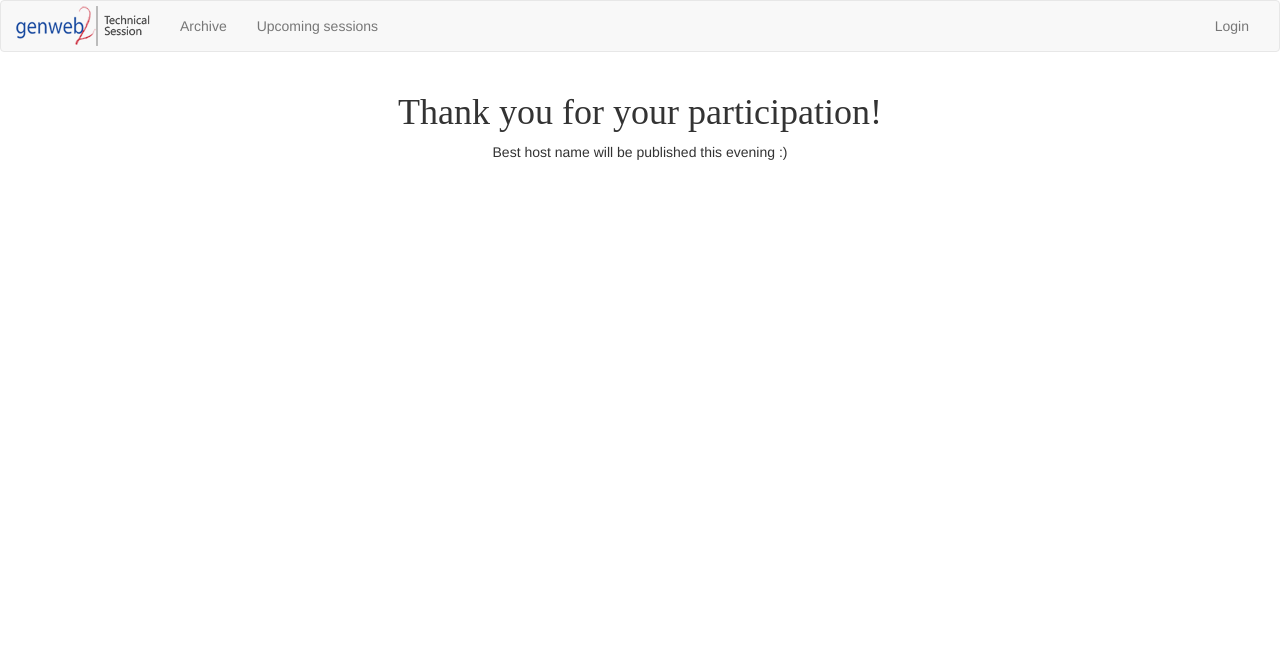
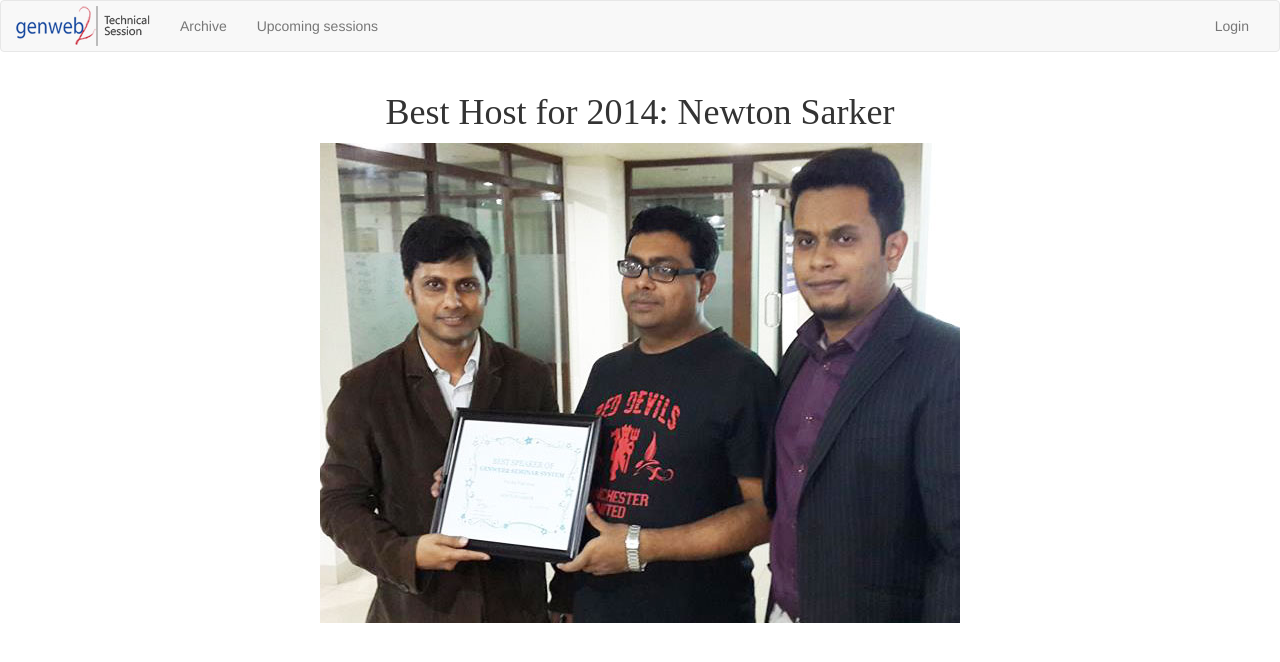
Before and after one commit to tahmina8765/technical-session, a CakePHP app: the page made by app/View/Pages/home.ctp in a window 1280 px wide. Shown: the top 662 px of the page. Run offline with PHP 8.4 and a stand-in for CakePHP, Linux system fonts and the light colour scheme; the template is opened without the code that fills it, so the values that code supplies are empty; some libraries are stand-ins or nearby versions; some web fonts are replaced.

Commit message:
Best host

```diff
--- a/app/View/Elements/host.ctp
+++ b/app/View/Elements/host.ctp
@@ -1,10 +1,11 @@
 
 <div class="text-center">
-    <h1>Thank you for your participation! </h1>
-    <p>Best host name will be published this evening :)</p>
+    <h1>Best Host for 2014: Newton Sarker </h1>
+    <p><?php echo $this->Html->img('speaker-of-the-year.jpg');?></p>
 </div>
 <br><br>
 <?php
+/*
 $result = $this->requestAction(
         'training_manager/Trainings/index/vote'
 );
@@ -36,4 +37,6 @@ if (!empty($trainings)) {
     </ul>
     <?php
 }
+ *
+ */
 ?>
```
Also changed, not shown: app/webroot/img/speaker-of-the-year.jpg (added).
